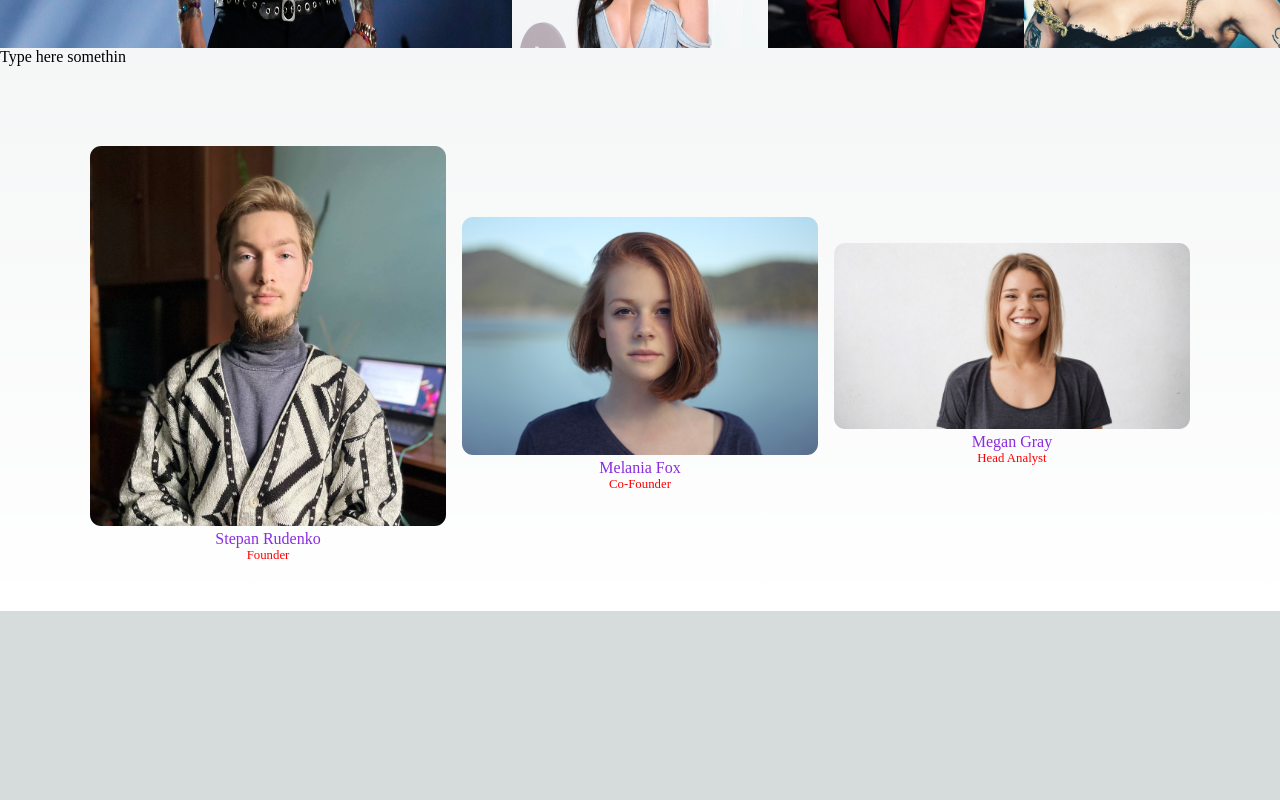
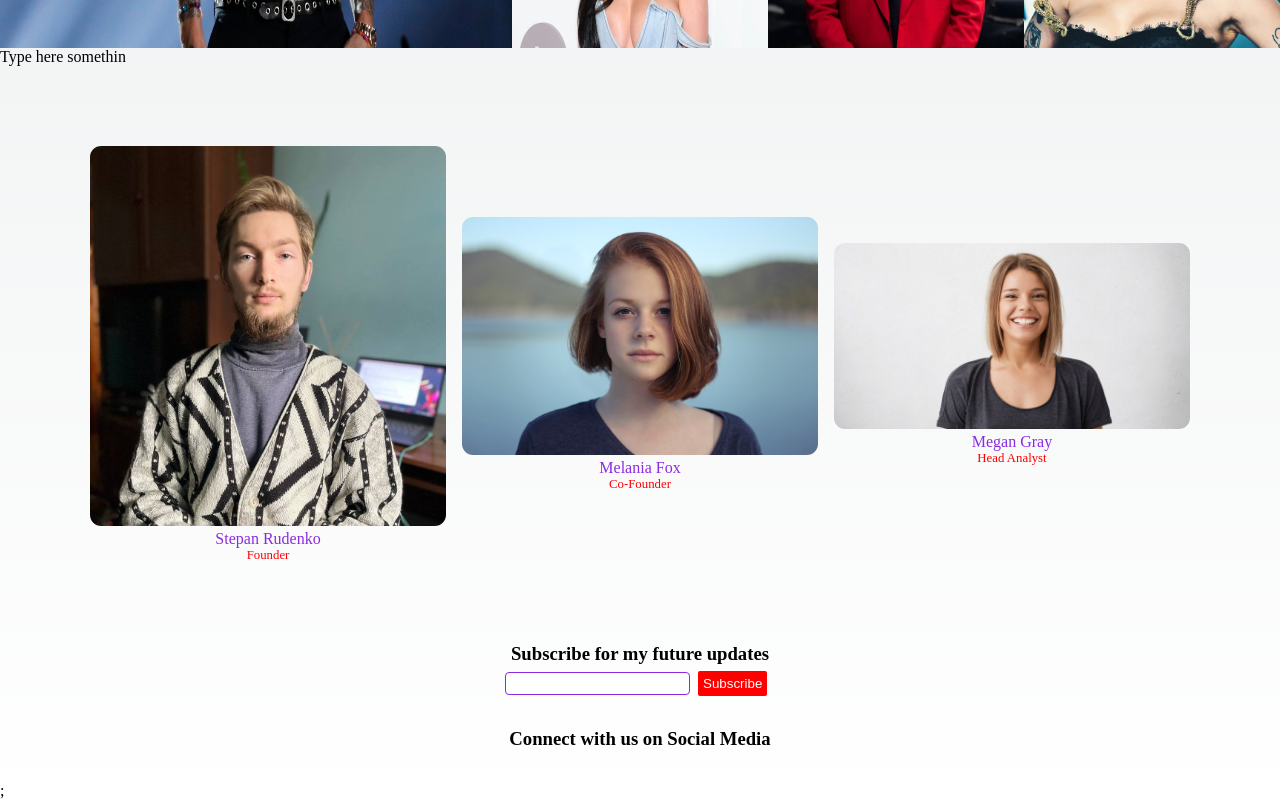
Before and after one commit to stephanrudenko/landing-for-JTI, a Next.js app: page / in a window 1280 px wide. Shown: the part 1703-2503 px from the top of the page. Before the commit the page ends 2314 px from the top, so only its background shows below. Built offline with nearby package versions, Linux system fonts and the light colour scheme.

Commit message:
added social media icons and links

```diff
--- a/src/pages/index.js
+++ b/src/pages/index.js
@@ -11,6 +11,7 @@ import halsey from "../assets/images/halsey.webp";
 import stepan from "../assets/images/stepan.jpg";
 import melania from "../assets/images/melania.jpg";
 import megan from "../assets/images/megan.jpg";
+import Script from "next/script";
 import simpleLightbox from "simplelightbox";
 
 export default function Home() {
@@ -147,6 +148,43 @@ export default function Home() {
             </div>
           </div>
         </section>
+        <section className="sub" id="sub">
+          <h3>Subscribe for my future updates</h3>
+          <form action="#">
+            <input
+              type="email"
+              name="email"
+              id="email-sub"
+              className="email-sub"
+              required
+            />
+            <input
+              type="submit"
+              value="Subscribe"
+              id="submit-btn"
+              className="submit-btn"
+            />
+          </form>
+        </section>
+        <section className="social">
+          <h3>Connect with us on Social Media</h3>
+          <div className="socicons">
+            <Link href="https://www.linkedin.com/in/stepan-rudenko-ab7a9b222/">
+              <ion-icon name="logo-linkedin"></ion-icon>
+            </Link>
+            <Link href="https://www.instagram.com/stephanrudenko/">
+              <ion-icon name="logo-instagram"></ion-icon>
+            </Link>
+            <Link href="https://www.facebook.com/stefRuDen/">
+              <ion-icon name="logo-facebook"></ion-icon>
+            </Link>
+          </div>
+        </section>
+        <Script
+          type="module"
+          src="https://unpkg.com/ionicons@5.5.2/dist/ionicons/ionicons.esm.js"
+        />
+        ;
       </main>
     </>
   );
--- a/src/styles/globals.css
+++ b/src/styles/globals.css
@@ -263,3 +263,54 @@ iframe {
   text-align: center;
   font-size: 0.8rem;
 }
+
+.sub {
+  margin-top: 2rem;
+}
+
+.sub h3 {
+  text-align: center;
+}
+
+form {
+  text-align: center;
+  margin: 0.4rem 2rem;
+}
+
+.email-sub {
+  padding: 0.2rem;
+  border: 1px solid blueviolet;
+  border-radius: 4px;
+}
+
+.email-sub:focus {
+  border: 1px solid red;
+  outline: none;
+}
+
+.submit-btn {
+  background-color: red;
+  color: #fff;
+  padding: 0.3rem;
+  margin: 0 0.5rem;
+  border: none;
+  border-radius: 2px;
+  cursor: pointer;
+}
+
+.submit-btn:hover {
+  background-color: blueviolet;
+}
+
+.social {
+  text-align: center;
+  margin: 2rem;
+}
+
+.socicons {
+  font-size: 1.5rem;
+}
+
+ion-icon:hover {
+  color: red;
+}
```
